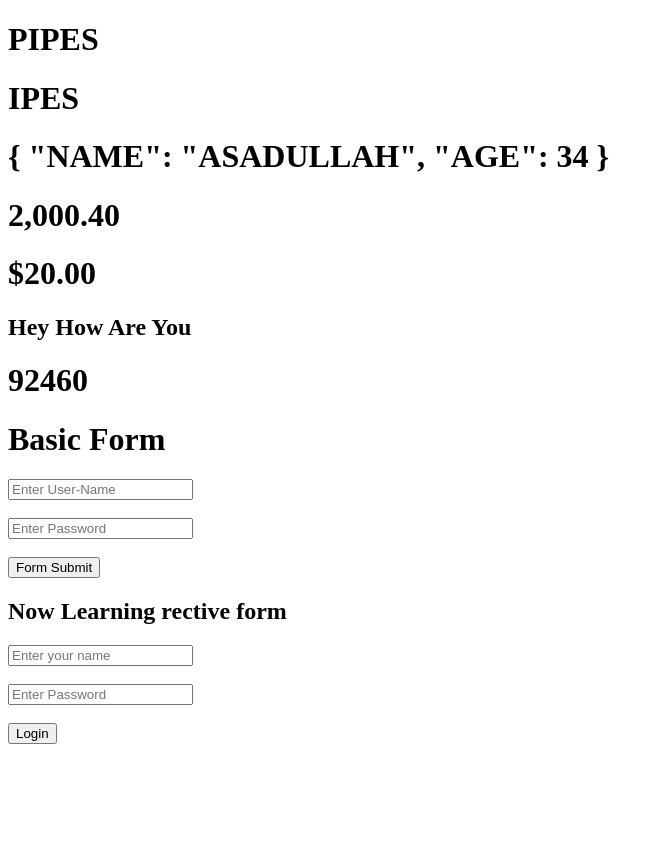
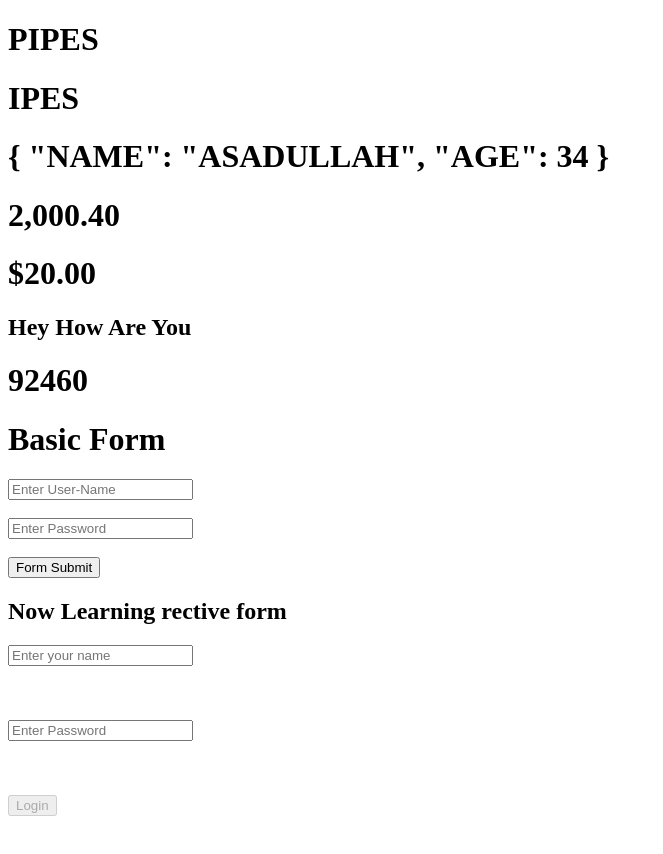
Before and after one commit to asadullahjamil0/pipes, an Angular app: page / in a window 1280 px wide. Shown: the top 854 px of the page, without its empty margins (0-663 px from the left). Before the commit the page ends 806 px from the top, so only its background shows below. Built offline with nearby package versions, Linux system fonts and the light colour scheme.

Commit message:
Reactive form validation.

```diff
--- a/src/app/app.component.html
+++ b/src/app/app.component.html
@@ -34,8 +34,12 @@ There are two types of forms in Angular
 <form [formGroup]="formLogin" (ngSubmit)="fbLogin()">
   <input type="text" name="name" placeholder="Enter your name" formControlName="user">
   <br> <br>
+  <span style="color: red;" *ngIf="user1 && user1.invalid && user1.touched">This field is invalid</span>
+  <br> <br>
   <input type="text" name="password" placeholder="Enter Password" formControlName="password">
   <br> <br>
-  <button>Login</button>
+  <span style="color: red;" *ngIf="password && password.invalid && password.touched">This field is invalid</span>
+  <br> <br>
+  <button [disabled]="formLogin.invalid">Login</button>
   <br> <br> <br> <br>
 </form>
--- a/src/app/app.component.ts
+++ b/src/app/app.component.ts
@@ -1,5 +1,6 @@
 import { Component } from '@angular/core';
-import { FormGroup, FormControlName, FormControl } from '@angular/forms';
+import { FormGroup, Validators, FormControl } from '@angular/forms';
+import { validateHeaderName } from 'http';
 
 @Component({
   selector: 'app-root',
@@ -16,11 +17,17 @@ export class AppComponent {
     console.log(item);
   }
   formLogin = new FormGroup({
-    user: new FormControl(''),
-    password: new FormControl('')
+    user: new FormControl('', [Validators.required, Validators.email]),
+    password: new FormControl('', [Validators.required, Validators.minLength(5)])
   })
   fbLogin() {
     console.log(this.formLogin.value);
   }
+  get user1() {
+    return this.formLogin.get('user');
+  }
+  get password() {
+    return this.formLogin.get('password');
+  }
 
 }
```
